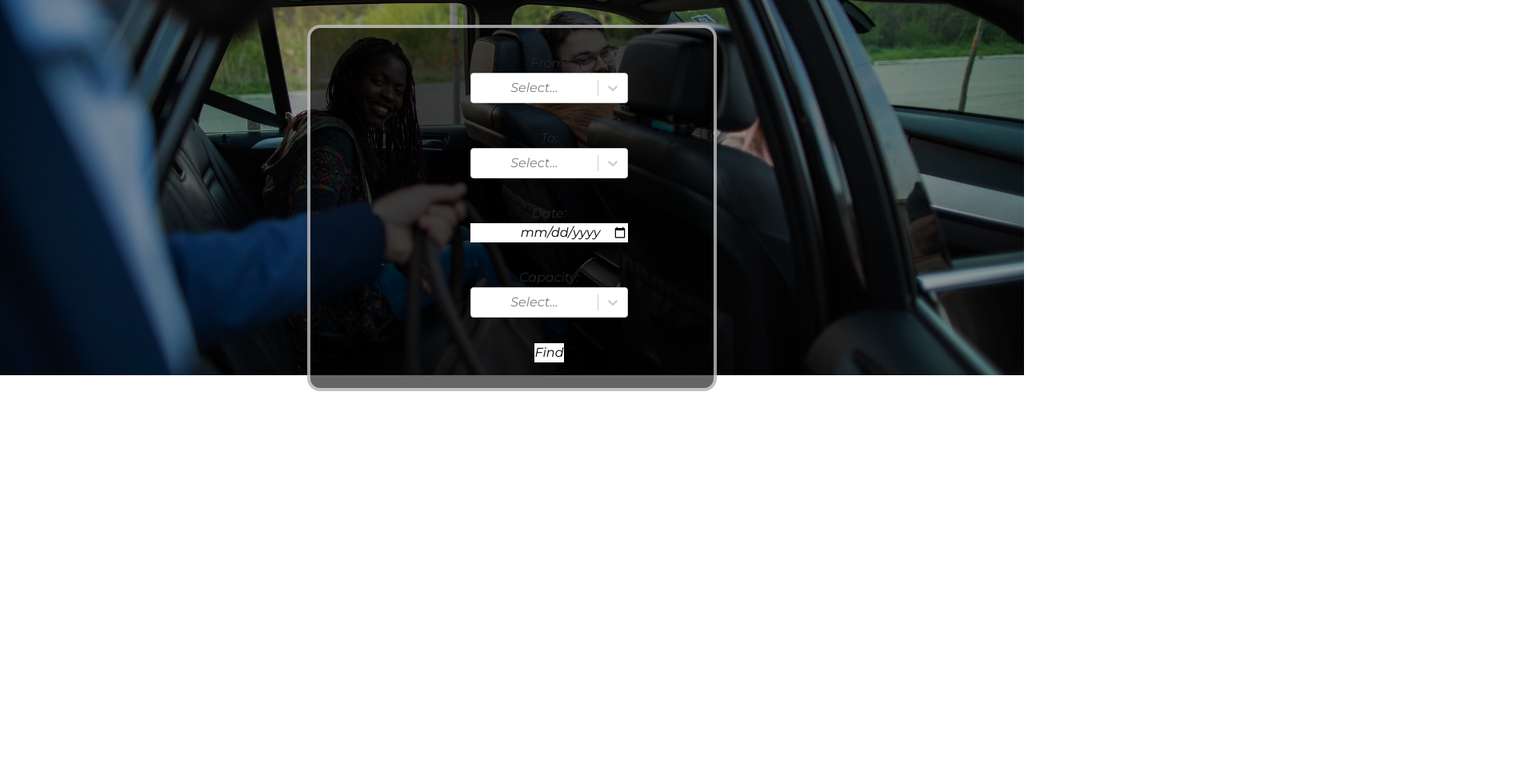
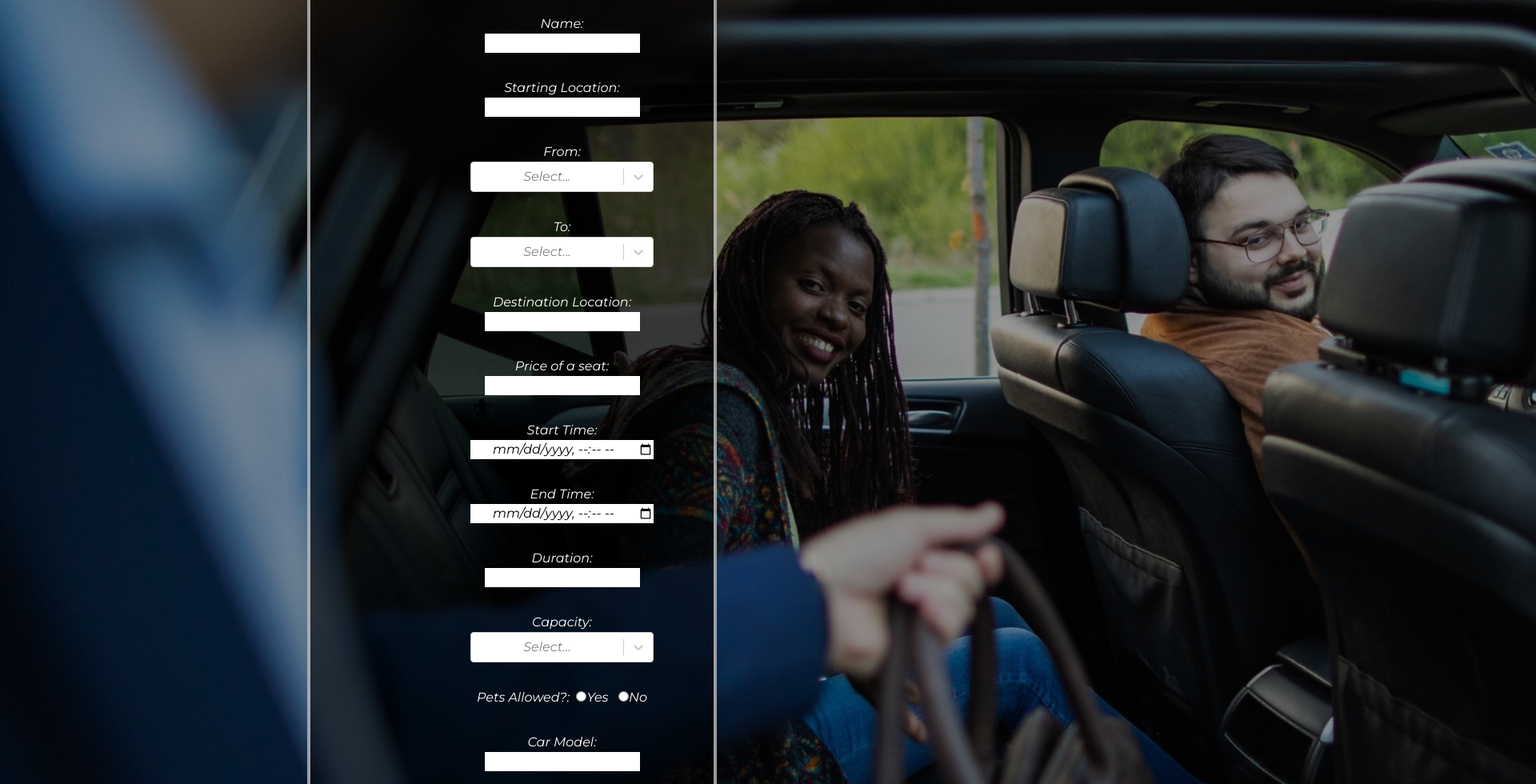
Before and after one commit to gvskalyan/rideshare, a React (Create React App) app in the folder front_end/: page /post in a window 1280 px wide. Shown: the part 200-1180 px from the top of the page at 80% size, 1920 px wide, since content can reach past the window. Before the commit the page ends 800 px from the top, so only its background shows below. Built offline with nearby package versions, Linux system fonts and the light colour scheme.

Commit message:
Updated inputs for Post a Ride page

```diff
--- a/front_end/src/Components/Post.js
+++ b/front_end/src/Components/Post.js
@@ -61,21 +61,33 @@ class MyComponent extends Component{
     })
   }
 
-   handleSubmit = (event) => {
+  handleSubmit = (event) => {
     event.preventDefault();
-    alert(`${this.state.from.value} ${this.state.to.value} ${this.state.date} ${this.state.capacity.value}`)
-    //axios.get('http://awesomeserver/users.username')
-   // .then((response)=>{
-    //  this.setState({})
-   // })
+//    alert(`${this.state.from.value} ${this.state.to.value} ${this.state.date} ${this.state.capacity.value}`)
 
-   fetch("./MOCK_DATA.json")
-    .then((res) => res.json())
-    .then((data) => {
-      this.setState({
-        from: data
-      })
-    })
+      const ride = `{
+        "Name" : "",
+        "StartLocation": "",
+        "FromCity": "${this.state.from.value}",
+        "ToCity": "${this.state.to.value}",
+        "DestLocation": "",
+        "Price": "",
+        "StartTime": "",
+        "EndTime" : "",
+        "RideDuration" : "",
+        "SeatAvailable": "${this.state.capacity.value}",
+        "PetsAllowed": "",
+        "carModel": "",
+        "carType": "",
+        "AddlNotes": "",
+        "PhoneNumber": ""
+      }`;
+      /*data.post(ride).then(res => {
+      OpenAlert("Posted Successfully");
+      setTimeout(() => {
+        navigate("/");
+      }, 3000);
+    });*/
   }
 
   render(){
@@ -90,23 +102,66 @@ class MyComponent extends Component{
         <br/>
 
           <form class="posting" onSubmit={this.handleSubmit}>
-            <label> From:
+
+            <label class="la"> Name: <br></br>
+              <input type="text" name="name" id="name" ></input>
+            </label><br/>
+
+            <label class="la"> Starting Location:
+              <input type="text" name="fromLoc" id="fromLoc" ></input>
+            </label><br/>
+
+            <label class="la"> From:
               <Select name="from" options={options} value={this.state.from} onChange={this.handleFromChange} />
             </label><br></br>
 
-            <label> To:
+            <label class="la"> To:
               <Select name="to" options={options} value={this.state.to} onChange={this.handleToChange} />
             </label><br></br>
 
-            <div><label>
+            <label class="la"> Destination Location:
+              <input type="text" name="destLoc" id="destLoc" ></input>
+            </label><br/>
+
+            <label class="la"> Price of a seat:
+              <input type="number" name="price" id="price" ></input>
+            </label><br/>
+
+            <label class="la"> Start Time:
+              <input type="datetime-local" name="startTime" id="startTime" ></input>
+            </label><br/>
+
+            <label class="la"> End Time:
+              <input type="datetime-local" name="endTime" id="endTime" ></input>
+            </label><br/>
+
+            <label class="la"> Duration:
+              <input type="number" name="price" id="price" ></input>
+            </label><br/>
+
+            <label class="la"> Capacity:
+              <Select name="Capacity" options={capAvail} value={this.state.capacity} onChange={this.handleCapChange} />
+            </label><br></br>
+
+            <label class="la"> Pets Allowed?: &nbsp;
+              <input type="radio" name="pets" id="pets" value="yes"/><label>Yes</label>
+              &nbsp; &nbsp;
+              <input type="radio" name="pets" id="pets" value="no"/><label>No</label>
+            </label><br/>
+
+            <label class="la"> Car Model:
+              <input type="text" name="carModel" id="carModel" ></input>
+            </label><br/>
+
+            <label class="la"> Car Type:
+              <input type="text" name="cartype" id="carType" ></input>
+            </label><br/>
+
+            <div><label class="la">
               Date: <br></br>
               <input type="date" name="date" value={this.state.date} onChange={this.handleDateChange} />
             </label></div>
             <br></br>
-
-            <label> Capacity:
-              <Select name="Capacity" options={capAvail} value={this.state.capacity} onChange={this.handleCapChange} />
-            </label><br></br>
 
             <div>
               <input type="submit" color="primary mt-3" value="Find" />
@@ -127,8 +182,8 @@ position: relative;
   height: 100%;
   .background {
     img {
-      height: 15%;
-      width: 100%;
+      height: 100%;
+      width: 215%;
       filter: brightness(60%);
     }
   }
@@ -157,6 +212,9 @@ position: relative;
       display: grid;
       grid-template-columns: 1fr 1fr;
       gap: 2rem;
+      .la{
+        color:white;
+      }
       .finding-label{
         color:white;
       }
```
Also changed, not shown: 1 other file (tests, documents, lock files or other folders).
